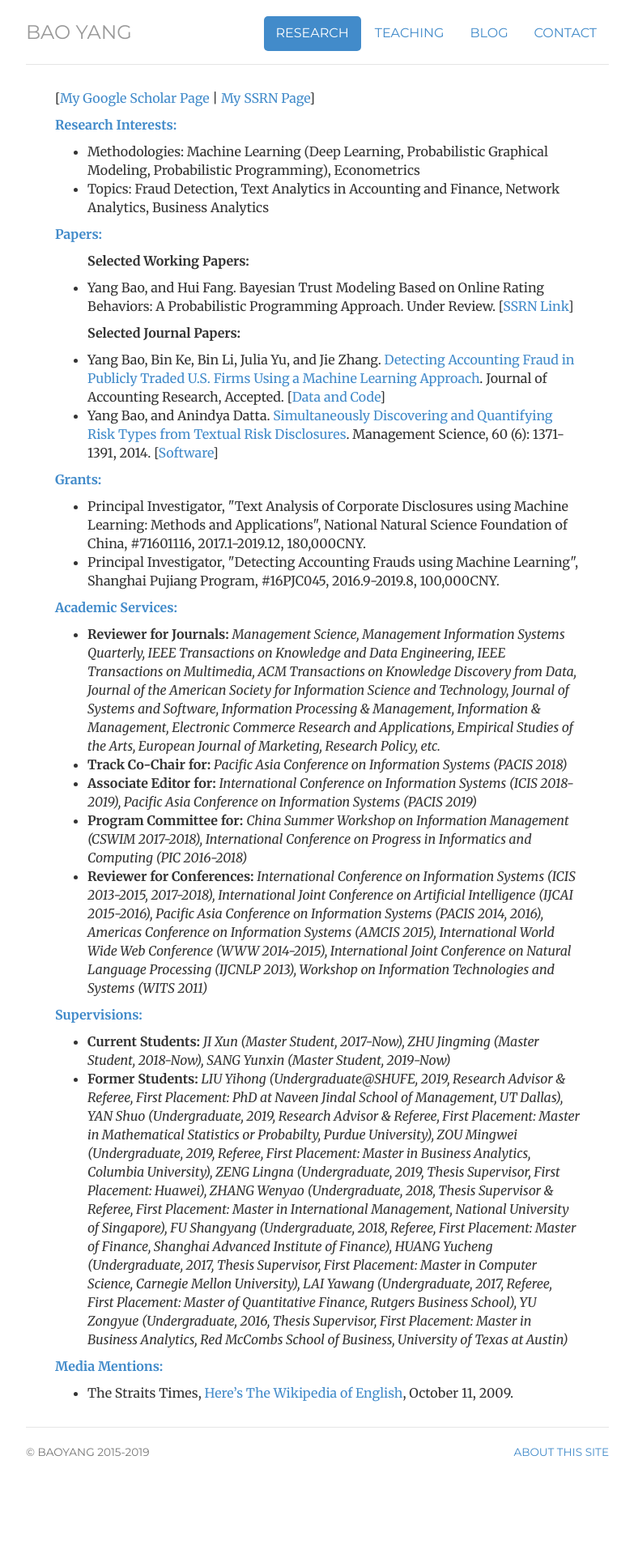
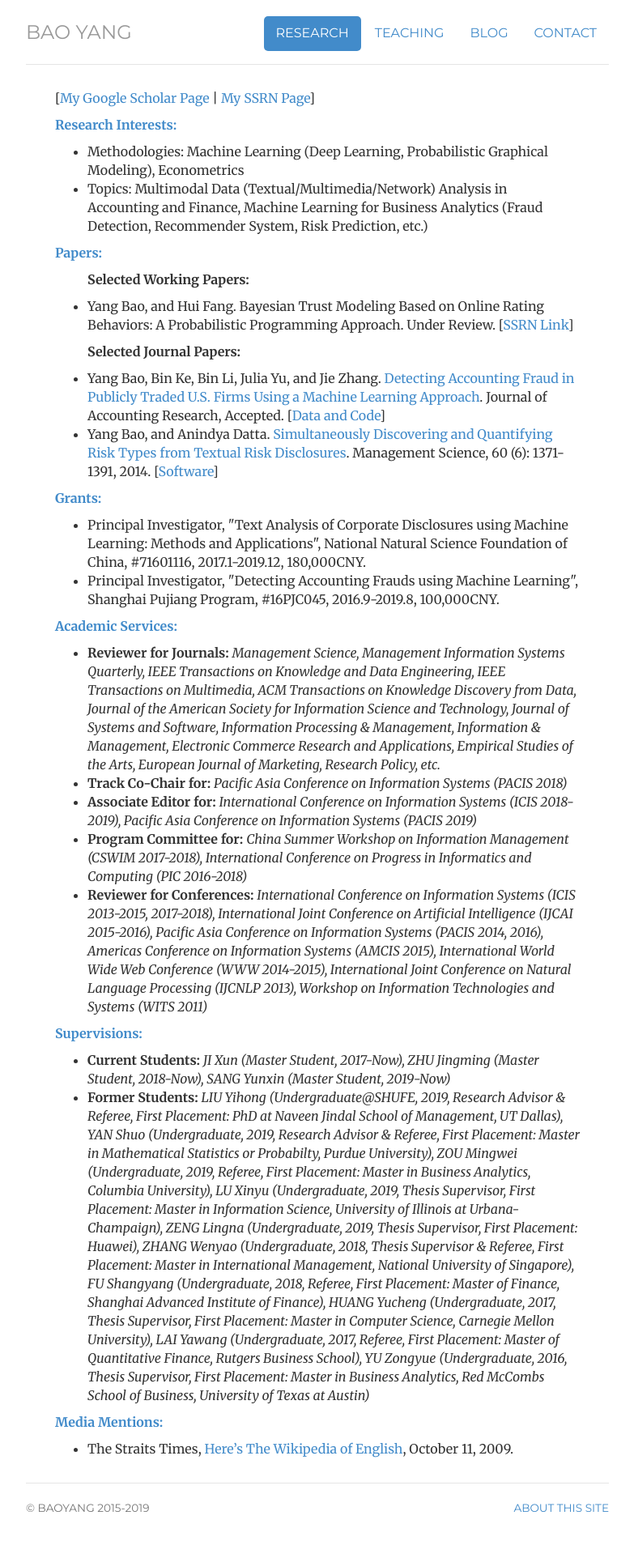
Before and after one commit to popeye007/popeye007.github.io, a Jekyll site: the page built from research/index.html, in a window 1280 px wide. Shown: the whole page at 81% size, without its empty margins (248-1031 px from the left). Built offline with Jekyll 4.4.1, drawn with Linux system fonts in a browser that asks for light colours; comment, search, counter and statistics services are not loaded; before the commit the page ends 1855 px from its top, so only the background shows below that.

Commit message:
Update index.html

```diff
--- a/research/index.html
+++ b/research/index.html
@@ -15,8 +15,8 @@ description: Research by Bao Yang.
 
 	<p><strong><a name="Interests">Research Interests:</a></strong><br>
 	<ul>
-		<li>Methodologies: Machine Learning (Deep Learning, Probabilistic Graphical Modeling, Probabilistic Programming), Econometrics</li>
-		<li>Topics: Fraud Detection, Text Analytics in Accounting and Finance, Network Analytics, Business Analytics</li>
+		<li>Methodologies: Machine Learning (Deep Learning, Probabilistic Graphical Modeling), Econometrics</li>
+		<li>Topics: Multimodal Data (Textual/Multimedia/Network) Analysis in Accounting and Finance, Machine Learning for Business Analytics (Fraud Detection, Recommender System, Risk Prediction, etc.)</li>
 	</ul>
 
 
@@ -30,7 +30,7 @@ description: Research by Bao Yang.
 		<ul>
 			<p><b>Selected Journal Papers:</b></p>
 			<li>Yang Bao, Bin Ke, Bin Li, Julia Yu, and Jie Zhang. <a href="https://onlinelibrary.wiley.com/doi/10.1111/1475-679X.12292">Detecting Accounting Fraud in Publicly Traded U.S. Firms Using a Machine Learning Approach</a>. Journal of Accounting Research, Accepted. [<a href="https://github.com/JarFraud/FraudDetection">Data and Code</a>]</li>
-			<li>Yang Bao, and Anindya Datta. <a href="http://pubsonline.informs.org/doi/abs/10.1287/mnsc.2014.1930">Simultaneously Discovering and Quantifying Risk Types from Textual Risk Disclosures</a>. Management Science, 60 (6): 1371-1391, 2014. [<a href="https://pubsonline.informs.org/doi/suppl/10.1287/mnsc.2014.1930">Software</a>]</li></li>
+			<li>Yang Bao, and Anindya Datta. <a href="http://pubsonline.informs.org/doi/abs/10.1287/mnsc.2014.1930">Simultaneously Discovering and Quantifying Risk Types from Textual Risk Disclosures</a>. Management Science, 60 (6): 1371-1391, 2014. [<a href="https://pubsonline.informs.org/doi/suppl/10.1287/mnsc.2014.1930">Software</a>]</li>
 		</ul>
 
 
@@ -58,7 +58,7 @@ description: Research by Bao Yang.
 	<p><strong><a name="Supervision">Supervisions:</a></strong><br>
 		<ul>
 			<li><b>Current Students:</b> <i>JI Xun (Master Student, 2017-Now), ZHU Jingming (Master Student, 2018-Now), SANG Yunxin (Master Student, 2019-Now)</i></li>
-			<li><b>Former Students:</b> <i>LIU Yihong (Undergraduate@SHUFE, 2019, Research Advisor & Referee, First Placement: PhD at Naveen Jindal School of Management, UT Dallas), YAN Shuo (Undergraduate, 2019, Research Advisor & Referee, First Placement: Master in Mathematical Statistics or Probabilty, Purdue University), ZOU Mingwei (Undergraduate, 2019, Referee, First Placement: Master in Business Analytics, Columbia University), ZENG Lingna (Undergraduate, 2019, Thesis Supervisor, First Placement: Huawei), ZHANG Wenyao (Undergraduate, 2018, Thesis Supervisor & Referee, First Placement: Master in International Management, National University of Singapore), FU Shangyang (Undergraduate, 2018, Referee, First Placement: Master of Finance, Shanghai Advanced Institute of Finance), HUANG Yucheng (Undergraduate, 2017, Thesis Supervisor, First Placement: Master in Computer Science, Carnegie Mellon University), LAI Yawang (Undergraduate, 2017, Referee, First Placement: Master of Quantitative Finance, Rutgers Business School), YU Zongyue (Undergraduate, 2016,  Thesis Supervisor, First Placement: Master in Business Analytics, Red McCombs School of Business, University of Texas at Austin)</i></li>
+			<li><b>Former Students:</b> <i>LIU Yihong (Undergraduate@SHUFE, 2019, Research Advisor & Referee, First Placement: PhD at Naveen Jindal School of Management, UT Dallas), YAN Shuo (Undergraduate, 2019, Research Advisor & Referee, First Placement: Master in Mathematical Statistics or Probabilty, Purdue University), ZOU Mingwei (Undergraduate, 2019, Referee, First Placement: Master in Business Analytics, Columbia University), LU Xinyu (Undergraduate, 2019, Thesis Supervisor, First Placement: Master in Information Science, University of Illinois at Urbana-Champaign), ZENG Lingna (Undergraduate, 2019, Thesis Supervisor, First Placement: Huawei), ZHANG Wenyao (Undergraduate, 2018, Thesis Supervisor & Referee, First Placement: Master in International Management, National University of Singapore), FU Shangyang (Undergraduate, 2018, Referee, First Placement: Master of Finance, Shanghai Advanced Institute of Finance), HUANG Yucheng (Undergraduate, 2017, Thesis Supervisor, First Placement: Master in Computer Science, Carnegie Mellon University), LAI Yawang (Undergraduate, 2017, Referee, First Placement: Master of Quantitative Finance, Rutgers Business School), YU Zongyue (Undergraduate, 2016,  Thesis Supervisor, First Placement: Master in Business Analytics, Red McCombs School of Business, University of Texas at Austin)</i></li>
 		</ul>
 
 	<p><strong><a name="Media">Media Mentions:</a></strong><br>
```
